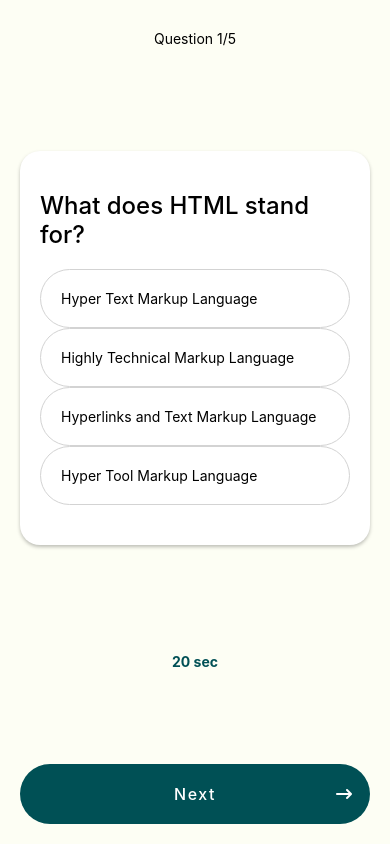
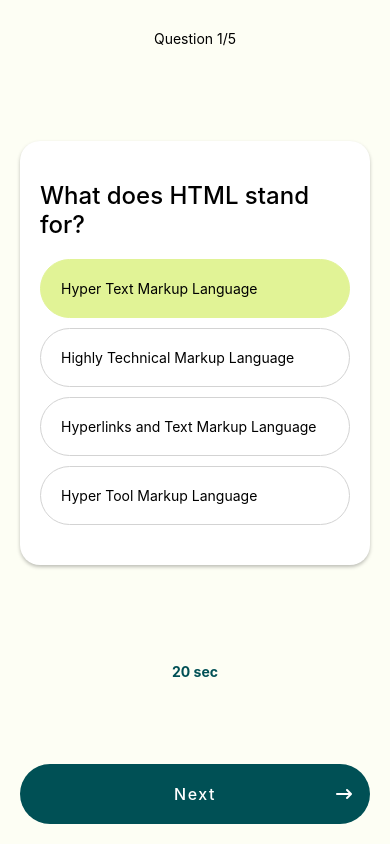
Before and after one commit to mackoctavian/Quiz, a React Native app: screen / in a window 390 px wide. Built offline with nearby package versions, Linux system fonts and the light colour scheme.

Commit message:
Added quiz props

```diff
--- a/src/components/AnswerOption.tsx
+++ b/src/components/AnswerOption.tsx
@@ -1,10 +1,29 @@
-import { StyleSheet, Text, View } from "react-native";
+import { Pressable, StyleSheet, Text, View } from "react-native";
 
-export default function AnswerOption(props) {
+type AnswerOption = {
+  option: string;
+  isSelected?: boolean;
+  onPress: (option: string) => void;
+};
+
+export default function AnswerOption({
+  option,
+  isSelected,
+  onPress,
+}: AnswerOption) {
   return (
-    <View style={styles.constainer}>
-      <Text>{props.options}</Text>
-    </View>
+    <Pressable
+      onPress={() => onPress(option)}
+      style={[
+        styles.constainer,
+        isSelected && {
+          backgroundColor: "#E1F396",
+          borderColor: "#E1F396",
+        },
+      ]}
+    >
+      <Text>{option}</Text>
+    </Pressable>
   );
 }
 
--- a/src/components/QuestionCard.tsx
+++ b/src/components/QuestionCard.tsx
@@ -1,15 +1,28 @@
 import { StyleSheet, Text, View } from "react-native";
 import AnswerOption from "./AnswerOption";
+import { Question } from "../types";
 
-export const QuestionCard = (props) => {
+type QuestionCard = {
+  question: Question;
+};
+
+export const QuestionCard = ({ question }: QuestionCard) => {
+  const selectedOption = question.options[0];
+  const onOptionSelected = (option: string) => {
+    console.warn("selected: ", option);
+  };
   return (
     <View style={styles.questionCard}>
-      <Text style={styles.question}>{props.question.title}</Text>
-      <View>
-        <AnswerOption options={props.question.options[0]} />
-        <AnswerOption options={props.question.options[1]} />
-        <AnswerOption options={props.question.options[2]} />
-        <AnswerOption options={props.question.options[3]} />
+      <Text style={styles.question}>{question.title}</Text>
+      <View style={{ gap: 10 }}>
+        {question.options.map((option) => (
+          <AnswerOption
+            key={option}
+            option={option}
+            isSelected={option === selectedOption}
+            onPress={onOptionSelected}
+          />
+        ))}
       </View>
     </View>
   );
--- /dev/null
+++ b/src/types.ts
@@ -0,0 +1,5 @@
+export type Question = {
+  title: string;
+  options: string[];
+  correctAnswer: string;
+};
--- a/tsconfig.json
+++ b/tsconfig.json
@@ -1,6 +1,7 @@
 {
   "extends": "expo/tsconfig.base",
   "compilerOptions": {
-    "strict": true
+    "strict": true,
+    "jsx": "preserve",
   }
 }
```
